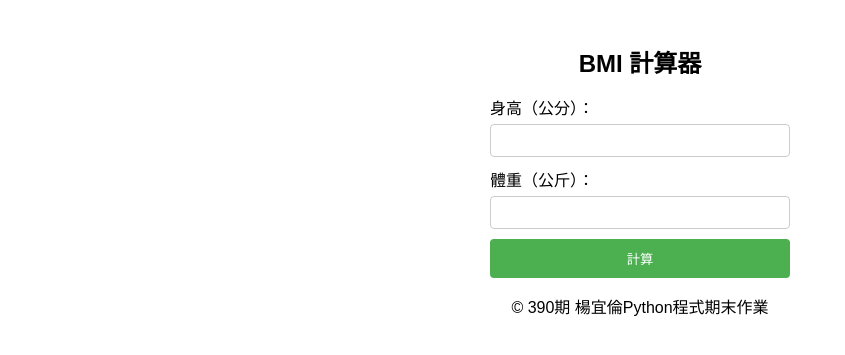
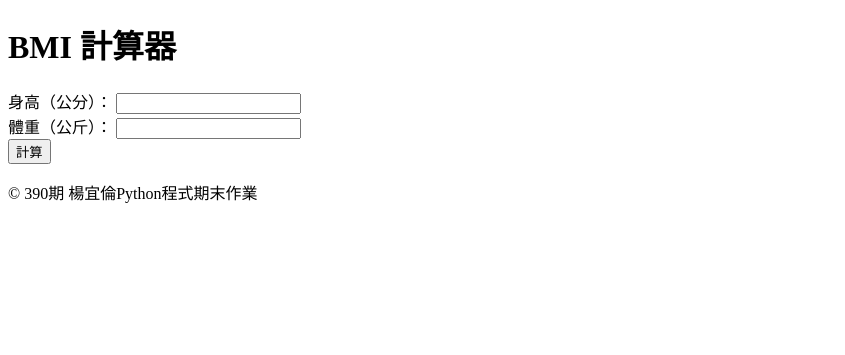
Before and after one commit to Yilun0823/bmi_render, a Flask app: page / in a window 1280 px wide. Shown: the top 355 px of the page, without its empty margins (0-845 px from the left). Run offline with Flask 2, Linux system fonts and the light colour scheme; data that the repository does not hold is empty.

Commit message:
Update index.html

```diff
--- a/templates/index.html
+++ b/templates/index.html
@@ -4,53 +4,29 @@
     <meta name="viewport" content="width=device-width, initial-scale=1, viewport-fit=cover">
     <title>BMI 計算器</title>
     <style>
-        body {
-            font-family: Arial, sans-serif;
-            padding: 20px;
-            text-align: center;
-        }
-
-        h1 {
-            font-size: 24px;
-        }
-
-        form {
-            text-align: center;
-            max-width: 300px;
-            margin: 0 auto;
-        }
-
-        label {
-            display: block;
-            margin-bottom: 5px;
-            text-align: left;
-        }
-
-        input[type="text"] {
-            width: 100%;
-            padding: 8px;
-            margin-bottom: 10px;
-            border: 1px solid #ccc;
-            border-radius: 4px;
-            box-sizing: border-box;
-        }
-
-        button[type="submit"] {
-            background-color: #4CAF50;
-            color: white;
-            padding: 10px 20px;
-            border: none;
-            border-radius: 4px;
-            cursor: pointer;
-            width: 100%;
-        }
-
         @media screen and (max-height: 600px) {
             body {
-                padding-bottom: 100px; /* Adjust this value as needed */
+                padding-bottom: 300px; /* Adjust this value as needed */
             }
         }
     </style>
+    <script>
+        function adjustLayoutOnKeyboard() {
+            const initialViewportHeight = window.innerHeight;
+
+            window.addEventListener('resize', () => {
+                const currentViewportHeight = window.innerHeight;
+
+                if (initialViewportHeight > currentViewportHeight) {
+                    document.body.style.paddingBottom = '300px'; /* Adjust this value as needed */
+                } else {
+                    document.body.style.paddingBottom = '20px'; /* Or your original padding value */
+                }
+            });
+        }
+
+        window.addEventListener('DOMContentLoaded', adjustLayoutOnKeyboard);
+    </script>
 </head>
 <body>
     <h1>BMI 計算器</h1>
```
